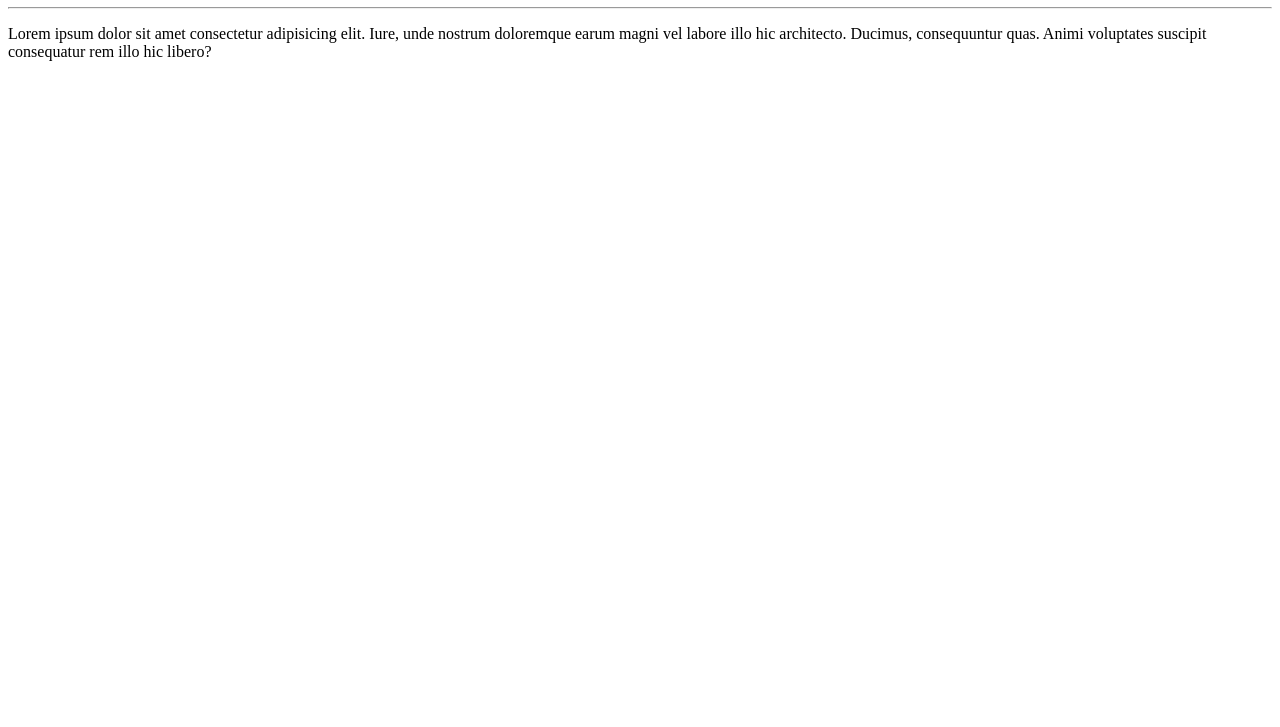
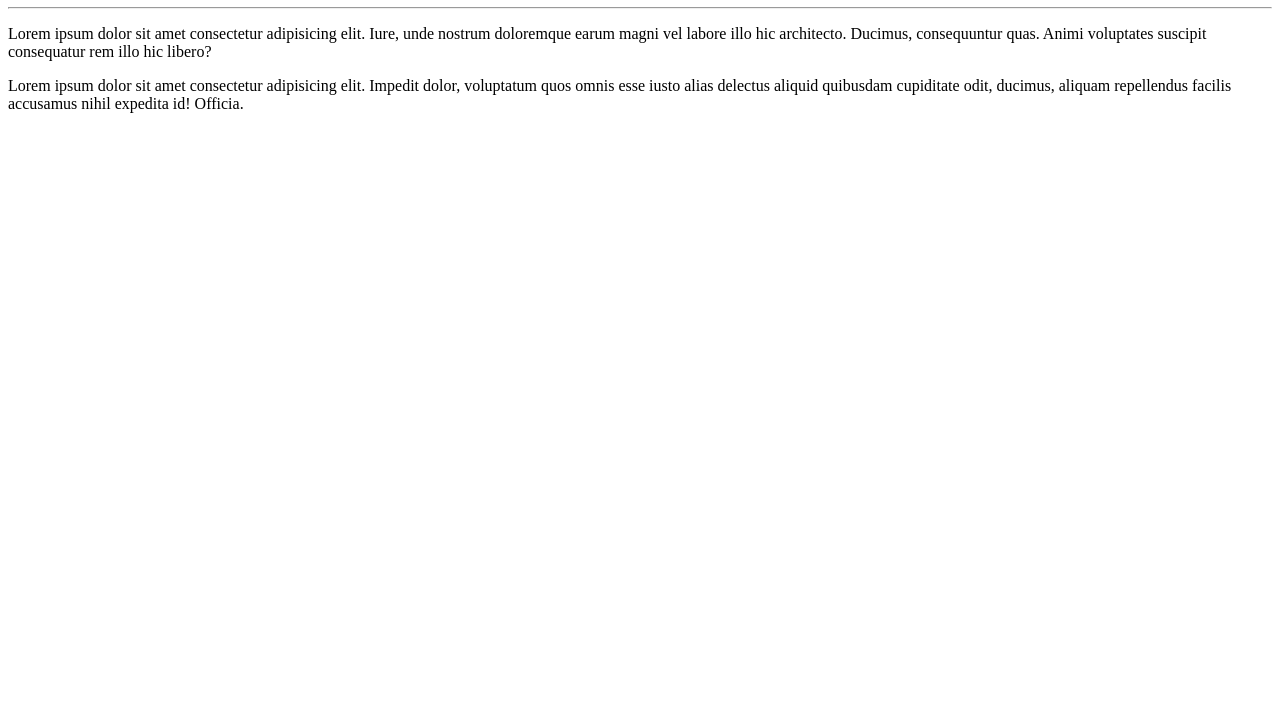
Before and after one commit to malucpdassio/olamundo, a plain HTML site: page site-exemplo/index.html in a window 1280 px wide. Shown: the part 73-800 px from the top of the page. Drawn offline with Linux system fonts and the light colour scheme.

Commit message:
Adicionei um paragrafo

```diff
--- a/site-exemplo/index.html
+++ b/site-exemplo/index.html
@@ -9,5 +9,6 @@
     <h1>Olá, Mundo!</h1>
     <hr>
     <p>Lorem ipsum dolor sit amet consectetur adipisicing elit. Iure, unde nostrum doloremque earum magni vel labore illo hic architecto. Ducimus, consequuntur quas. Animi voluptates suscipit consequatur rem illo hic libero?</p>
+    <p>Lorem ipsum dolor sit amet consectetur adipisicing elit. Impedit dolor, voluptatum quos omnis esse iusto alias delectus aliquid quibusdam cupiditate odit, ducimus, aliquam repellendus facilis accusamus nihil expedita id! Officia.</p>
 </body>
 </html>
```
